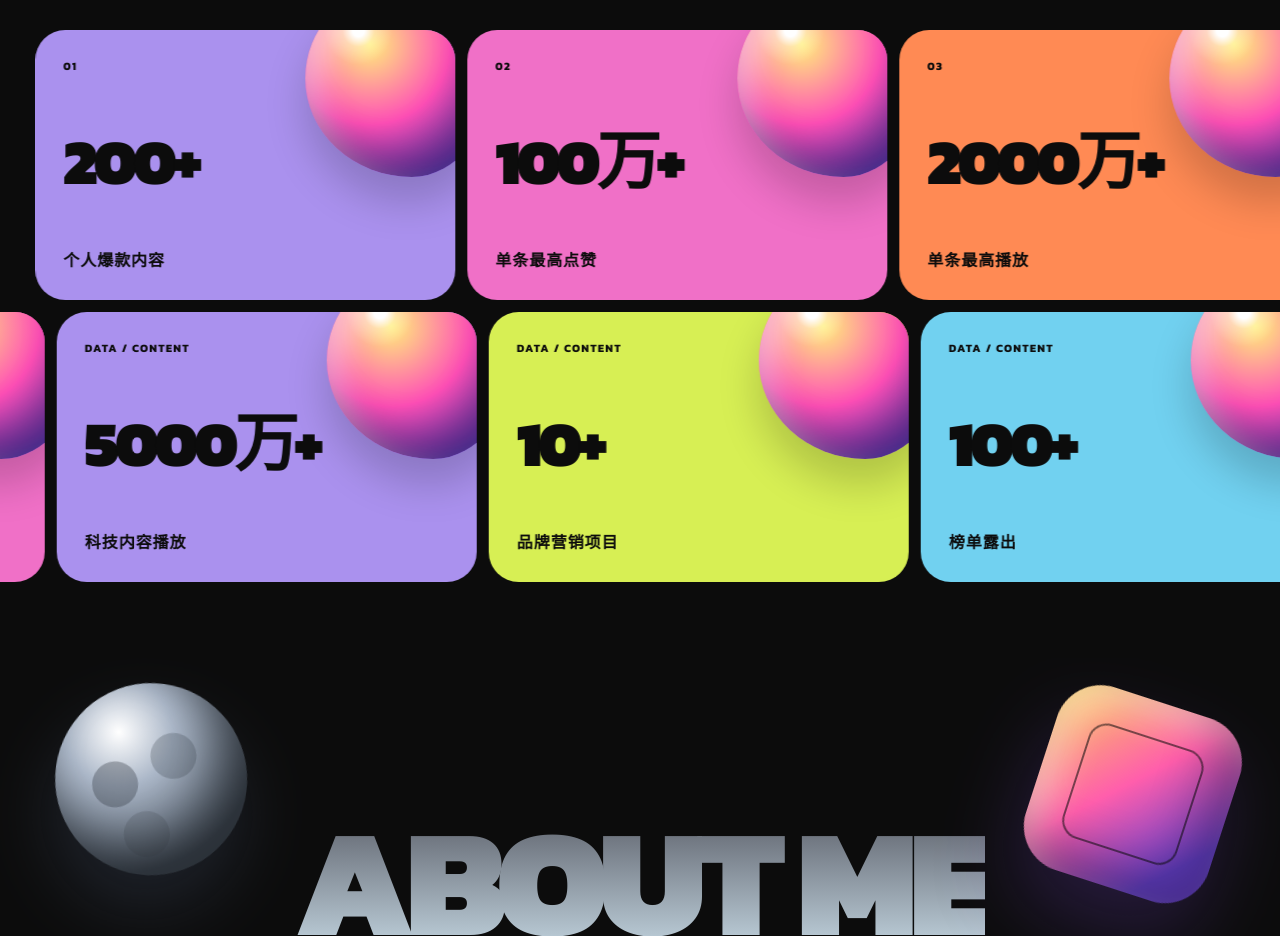
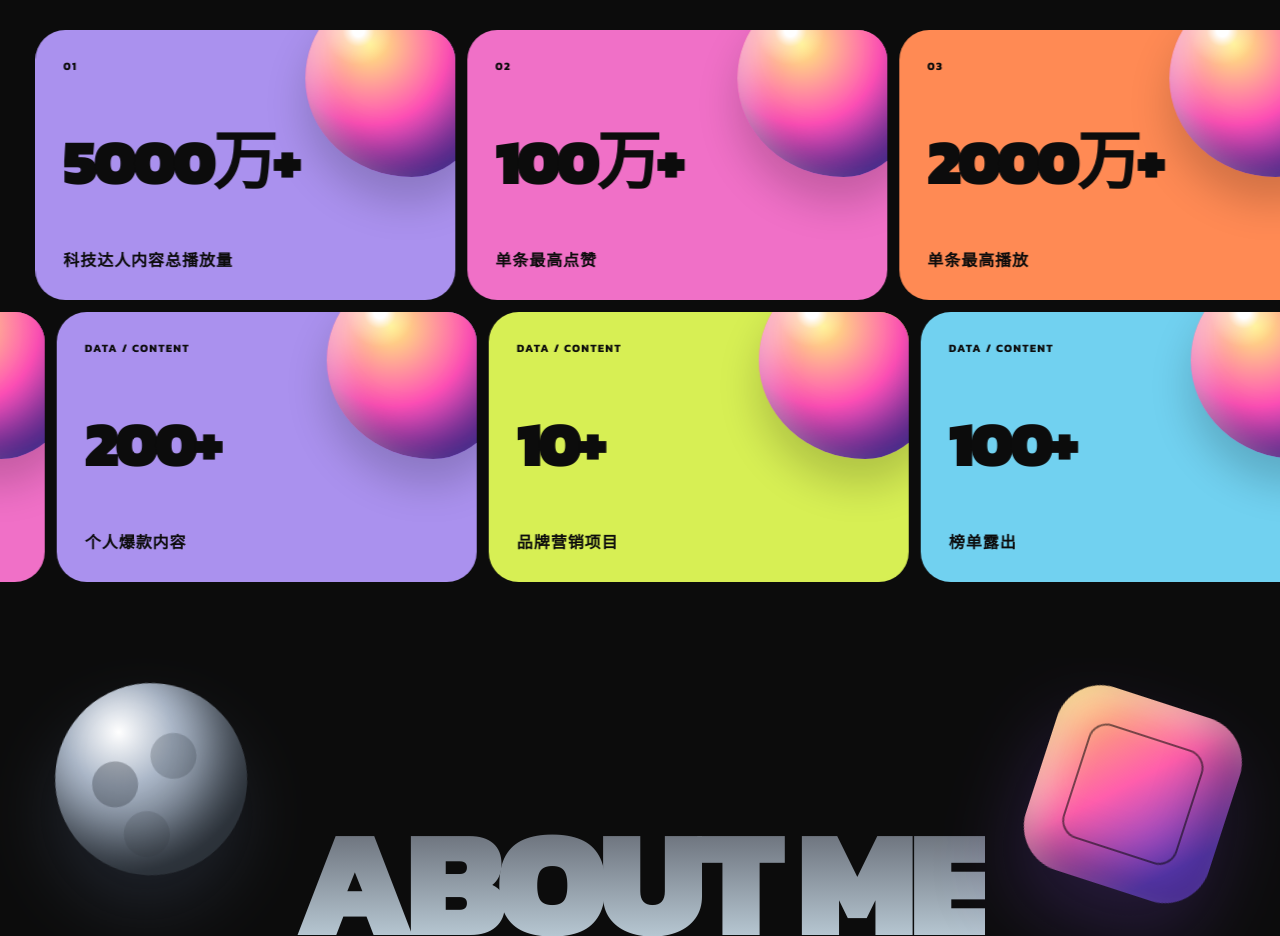
Before and after one commit to liaoq024-code/3D-website, a Next.js app: page / in a window 1280 px wide. Shown: the part 920-1856 px from the top of the page. Built offline with nearby package versions, Linux system fonts and the light colour scheme.

Commit message:
Update and reorder content metrics

```diff
--- a/app/page.tsx
+++ b/app/page.tsx
@@ -115,12 +115,12 @@ const projects = [
 ];
 
 const marqueeItems = [
-  ["200+", "个人爆款内容", "violet"],
+  ["5000万+", "科技达人内容总播放量", "violet"],
   ["100万+", "单条最高点赞", "pink"],
   ["2000万+", "单条最高播放", "orange"],
   ["100+", "榜单露出", "blue"],
   ["10+", "品牌营销项目", "acid"],
-  ["5000万+", "科技内容播放", "violet"],
+  ["200+", "个人爆款内容", "violet"],
   ["40+", "并行账号 / 视频", "pink"],
 ] as const;
 
```
Also changed, not shown: 1 other file (tests, documents, lock files or other folders).
